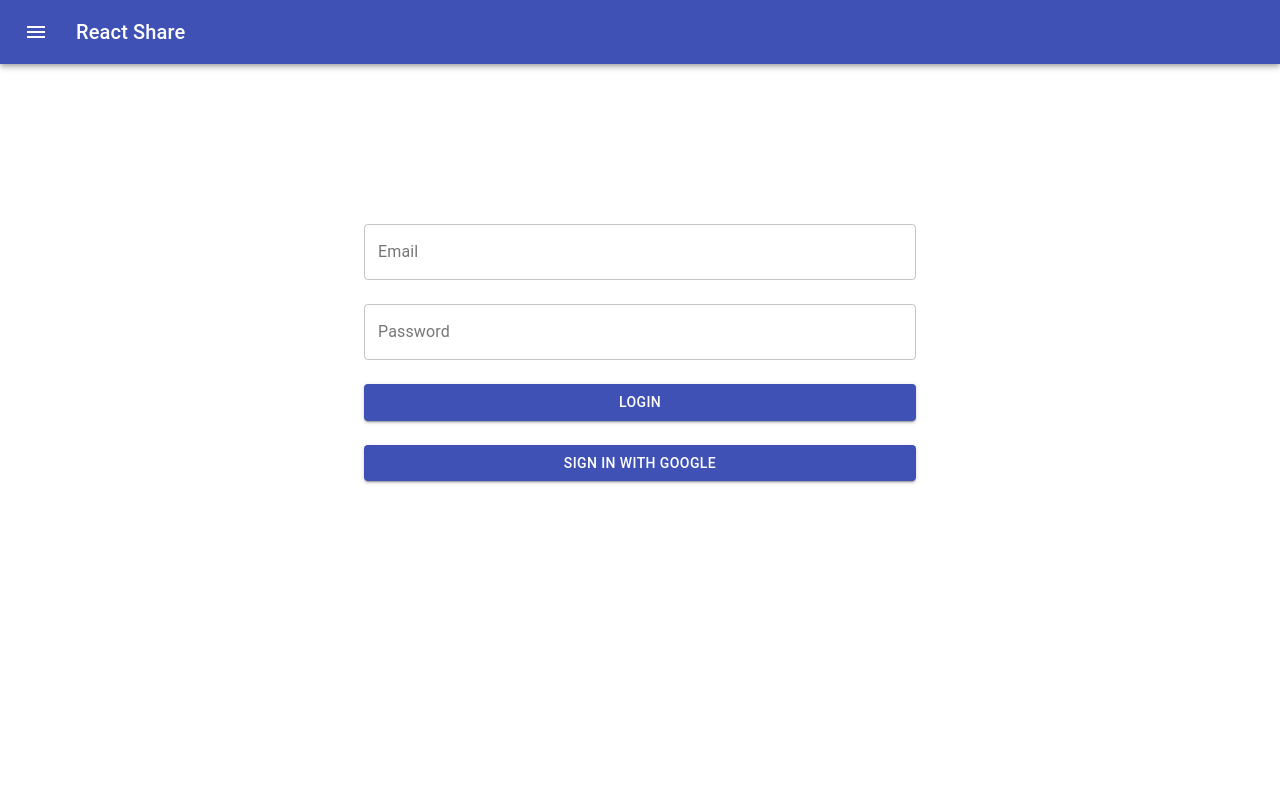
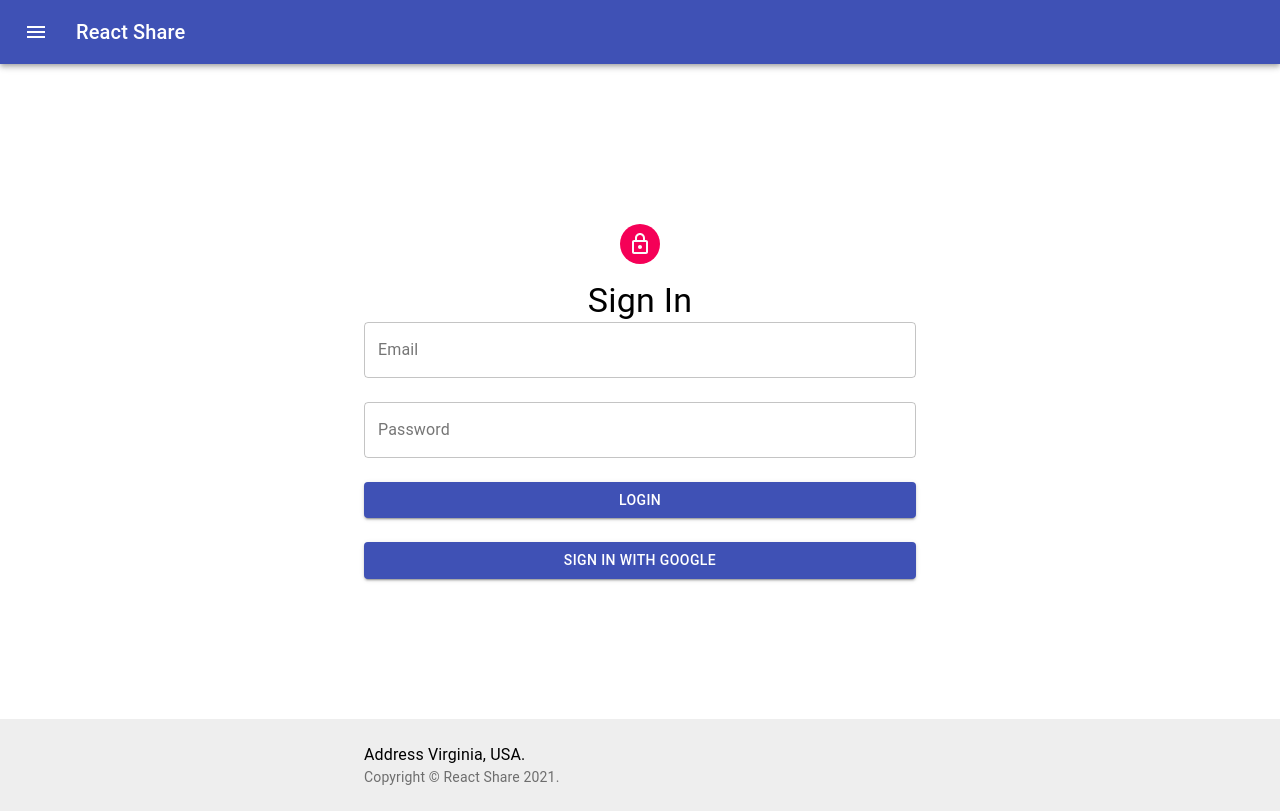
Before and after one commit to sahinmurat/React_Share, a React (Create React App) app: page /login in a window 1280 px wide. Built offline with nearby package versions, Linux system fonts and the light colour scheme; no server answers.

Commit message:
main page and media card added, api called

```diff
--- a/src/Router/Router.js
+++ b/src/Router/Router.js
@@ -1,17 +1,21 @@
 import { BrowserRouter as Router, Switch, Route } from "react-router-dom";
 
+import Main from "../pages/Main";
 import Signup from "../pages/Signup";
 import Signin from "../pages/Signin";
 import Navbar from "../components/Navbar";
+import Footer from "../components/Footer";
 
 function AppRouter() {
   return (
     <Router>
       <Navbar />
       <Switch>
-        <Route path="/register" component={Signup} />
-        <Route path="/login" component={Signin} />
+        <Route exact path="/register" component={Signup} />
+        <Route exact path="/login" component={Signin} />
+        <Route path="/" component={Main} />
       </Switch>
+      <Footer />
     </Router>
   );
 }
--- /dev/null
+++ b/src/components/Footer.js
@@ -0,0 +1,48 @@
+import React from "react";
+import Typography from "@material-ui/core/Typography";
+import { makeStyles } from "@material-ui/core/styles";
+import Container from "@material-ui/core/Container";
+import Link from "@material-ui/core/Link";
+
+function Copyright() {
+  return (
+    <Typography variant="body2" color="textSecondary">
+      {"Copyright © "}
+      <Link color="inherit" href="https://material-ui.com/">
+        React Share
+      </Link>{" "}
+      {new Date().getFullYear()}
+      {"."}
+    </Typography>
+  );
+}
+
+const useStyles = makeStyles((theme) => ({
+  main: {
+    marginTop: theme.spacing(8),
+    marginBottom: theme.spacing(2),
+  },
+  footer: {
+    padding: theme.spacing(3, 2),
+    marginTop: "auto",
+    backgroundColor:
+      theme.palette.type === "dark"
+        ? theme.palette.grey[800]
+        : theme.palette.grey[200],
+  },
+}));
+
+export default function StickyFooter() {
+  const classes = useStyles();
+
+  return (
+    <div id="footer" className="footer">
+      <footer className={classes.footer}>
+        <Container maxWidth="sm">
+          <Typography variant="body1">Address Virginia, USA.</Typography>
+          <Copyright />
+        </Container>
+      </footer>
+    </div>
+  );
+}
--- /dev/null
+++ b/src/components/MediaCard.js
@@ -0,0 +1,46 @@
+import React from "react";
+import { makeStyles } from "@material-ui/core/styles";
+import Card from "@material-ui/core/Card";
+import CardActionArea from "@material-ui/core/CardActionArea";
+import CardActions from "@material-ui/core/CardActions";
+import CardContent from "@material-ui/core/CardContent";
+import CardMedia from "@material-ui/core/CardMedia";
+import Button from "@material-ui/core/Button";
+import Typography from "@material-ui/core/Typography";
+
+const useStyles = makeStyles({
+  root: {
+    maxWidth: 345,
+  },
+  media: {
+    height: 140,
+  },
+});
+
+export default function MediaCard({ userImage, userName, userEmail }) {
+  const classes = useStyles();
+
+  return (
+    <Card className={classes.root}>
+      <CardActionArea>
+        <CardMedia className={classes.media} image={userImage} />
+        <CardContent>
+          <Typography gutterBottom variant="h5" component="h2">
+            {userName}
+          </Typography>
+          <Typography variant="body2" color="textSecondary" component="p">
+            {userEmail}
+          </Typography>
+        </CardContent>
+      </CardActionArea>
+      <CardActions>
+        <Button size="small" color="primary">
+          View Full Profile
+        </Button>
+        <Button size="small" color="primary">
+          View User Posts
+        </Button>
+      </CardActions>
+    </Card>
+  );
+}
--- a/src/firebase/firebase.utils.js
+++ b/src/firebase/firebase.utils.js
@@ -18,7 +18,7 @@ const config = process.env.NODE_ENV === "development" ? devConfig : prodConfig;
 
 class Firebase {
   constructor() {
-    //TODO: add initialize check
+    //TODO: add initialize check :: if (firebase.apps.length === 0)
     firebase.initializeApp(config);
     this.firebaseAuth = firebase.auth();
   }
--- /dev/null
+++ b/src/pages/Main.js
@@ -0,0 +1,53 @@
+import React, { useEffect, useState } from "react";
+import { makeStyles } from "@material-ui/core/styles";
+import { Container } from "@material-ui/core";
+import axios from "axios";
+import MediaCard from "../components/MediaCard";
+
+const stylesFunc = makeStyles((theme) => ({
+  wrapper: {
+    marginTop: "10rem",
+    height: "calc(100vh - 19.0625rem)",
+    textAlign: "center",
+  },
+  avatar: {
+    margin: "1rem auto",
+    backgroundColor: theme.palette.secondary.main,
+  },
+}));
+
+function Main() {
+  const [userList, setUserList] = useState();
+  const mainStyles = stylesFunc();
+  const { REACT_APP_API_BASE_URL, REACT_APP_API_TOKEN } = process.env;
+
+  const fetchData = async () => {
+    const response = await axios.get(`${REACT_APP_API_BASE_URL}/user`, {
+      headers: {
+        "app-id": REACT_APP_API_TOKEN,
+      },
+    });
+    setUserList(response?.data?.data);
+  };
+
+  useEffect(() => {
+    fetchData();
+  }, []);
+
+  return (
+    <Container className={mainStyles.wrapper} maxWidth="sm">
+      {userList?.map((user) => {
+        return (
+          <MediaCard
+            key={user?.id}
+            userImage={user?.picture}
+            userName={`${user?.title} ${user?.firstName} ${user?.lastName}`}
+            userEmail={user?.email}
+          />
+        );
+      })}
+    </Container>
+  );
+}
+
+export default Main;
--- a/src/pages/Signin.js
+++ b/src/pages/Signin.js
@@ -1,9 +1,17 @@
 import React from "react";
-import { Button, TextField, Grid, Container } from "@material-ui/core";
+import {
+  Button,
+  TextField,
+  Grid,
+  Container,
+  Avatar,
+  Typography,
+} from "@material-ui/core";
 import { makeStyles } from "@material-ui/core/styles";
 import firebase from "../firebase/firebase.utils";
 import { Formik } from "formik";
 import * as Yup from "yup";
+import LockOutlinedIcon from "@material-ui/icons/LockOutlined";
 
 const signInValidationSchema = Yup.object().shape({
   email: Yup.string().email("Invalid Email").required("Email is required!!"),
@@ -12,11 +20,17 @@ const signInValidationSchema = Yup.object().shape({
     .min(8, "Password is too short - should be 8 chars minimum."),
 });
 
-const stylesFunc = makeStyles({
+const stylesFunc = makeStyles((theme) => ({
   wrapper: {
     marginTop: "10rem",
+    height: "calc(100vh - 19.0625rem)",
+    textAlign: "center",
   },
-});
+  avatar: {
+    margin: "1rem auto",
+    backgroundColor: theme.palette.secondary.main,
+  },
+}));
 
 const initialValues = {
   email: "",
@@ -37,6 +51,10 @@ function Signin() {
 
   return (
     <Container className={signinStyles.wrapper} maxWidth="sm">
+      <Avatar className={signinStyles.avatar}>
+        <LockOutlinedIcon />
+      </Avatar>
+      <Typography variant="h4">Sign In</Typography>
       <Formik
         initialValues={initialValues}
         validationSchema={signInValidationSchema}
--- a/src/pages/Signup.js
+++ b/src/pages/Signup.js
@@ -16,6 +16,7 @@ const signUpValidationSchema = Yup.object().shape({
 const stylesFunc = makeStyles({
   wrapper: {
     marginTop: "10rem",
+    height: "calc(100vh - 19.0625rem)",
   },
 });
 
```
Also changed, not shown: src/helper/FetchData.js (added, +11 -0 lines), 1 other file (tests, documents, lock files or other folders).
